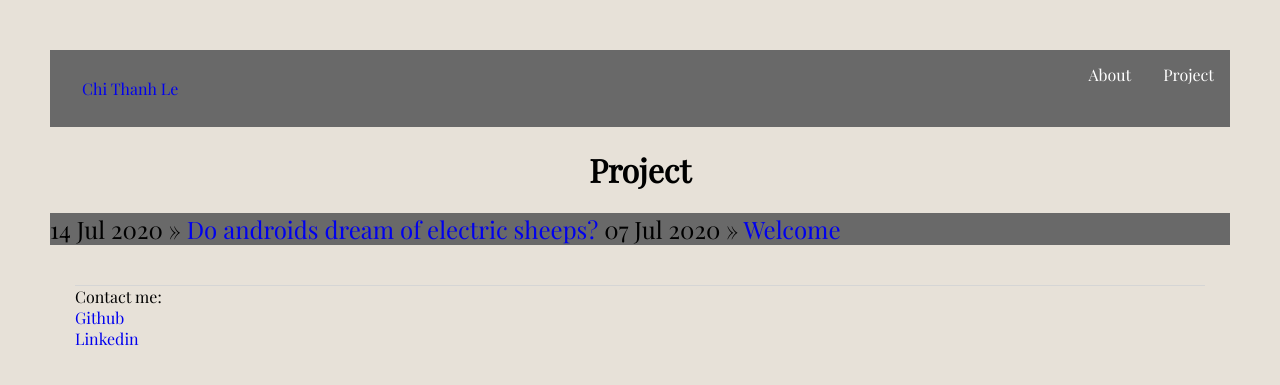
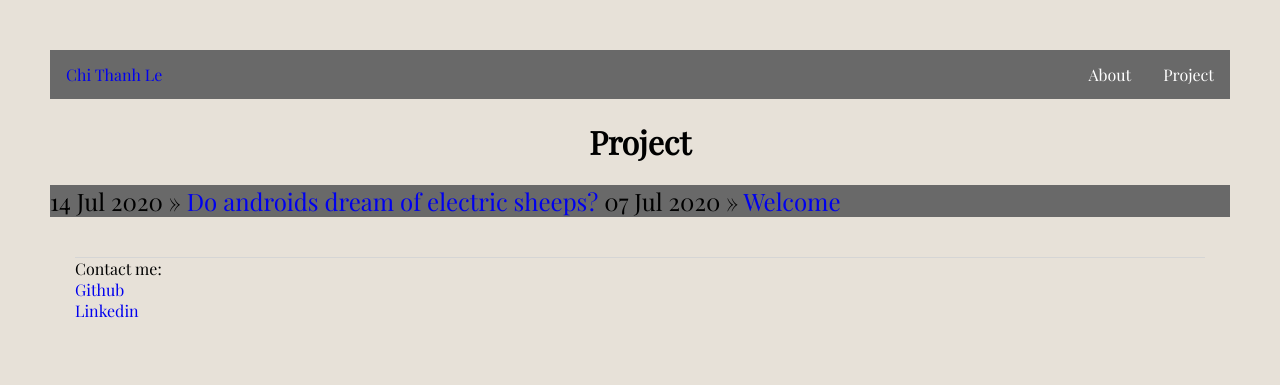
Before and after one commit to tle2001/tle2001.github.io, a Jekyll site: the page built from blog/index.html, in a window 1280 px wide. Shown: the top 385 px of the page. Built offline with Jekyll 4.4.1, drawn with Linux system fonts in a browser that asks for light colours.

Commit message:
Update default.html

```diff
--- a/_layouts/default.html
+++ b/_layouts/default.html
@@ -10,7 +10,7 @@
     <body>
         <nav>
             <ul>
-                <div class="headIn"><div class="headIn"><a href="https://tle2001.github.io/">Chi Thanh Le</a></div></div>
+                <div class="headIn"><a href="https://tle2001.github.io/">Chi Thanh Le</a></div>
                 <li><a href="https://tle2001.github.io/blog/">Project</a></li>
                 <li><a href="https://tle2001.github.io/">About</a></li>
             </ul>
```
